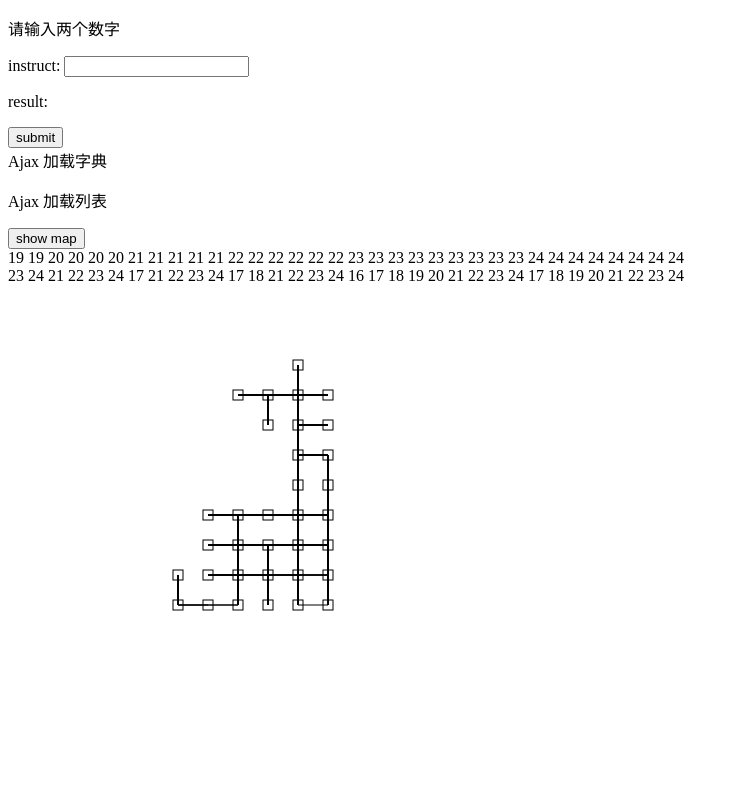
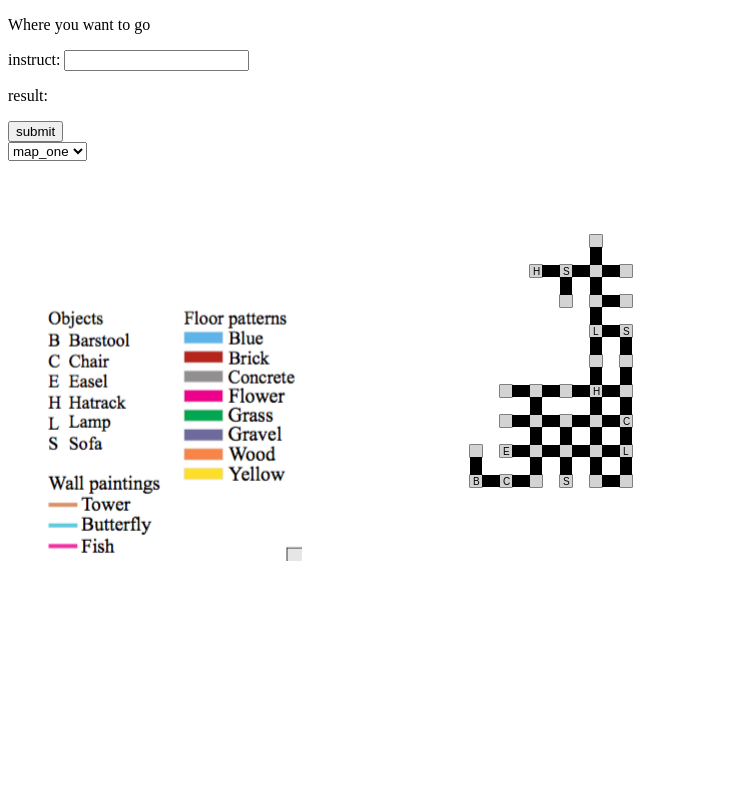
Before and after one commit to LittleYUYU/RobotNavigateNLP, a Django app: page / in a window 1280 px wide. Shown: the top 801 px of the page, without its empty margins (0-738 px from the left). After the commit the page ends 561 px from the top, so only its background shows below. Run offline with Django 3.2, Linux system fonts and the light colour scheme.

Commit message:
finish drawing maps

```diff
--- a/Implement/Implement/templates/index.html
+++ b/Implement/Implement/templates/index.html
@@ -7,23 +7,26 @@
 <script src="/assets/javascript/my_javascript.js"></script>
 </head>
 <body>
-<p>请输入两个数字</p>
+<p>Where you want to go</p>
+<edge node1="19,23" node2="19,24" wall="fish" floor="concrete"></edge>
 <form action="/judge/" method="get">
     instruct: <input type="text" id="instruction" name="instruction"> <br>
 
     <p>result: <span id='result'></span></p>
     <button type="button" id='judge'>submit</button>
 
-    <div id="dict">Ajax 加载字典</div>
-    <p id="dict_result"></p>
 
-    <div id="list">Ajax 加载列表</div>
-    <p id="list_result"></p>
 </form>
 
-<button type="button" id='show'>show map</button>
+
+<select id="map_select">
+  <option value ="map_one">map_one</option>
+  <option value ="map_jelly">map_jelly</option>
+  <option value="map_grid">map_grid</option>
+</select>
 <br/>
-<div id="node"></div>
-<canvas id="map" height="800" width="800" ></canvas>
+<img src="/assets/images/signs.png"/>
+<canvas id="map" height="400" width="400" ></canvas>
+
 </body>
 </html>
--- a/Implement/assets/javascript/my_javascript.js
+++ b/Implement/assets/javascript/my_javascript.js
@@ -2,81 +2,105 @@
  * Created by eric on 3/24/16.
  */
 
-function draw_rect(x, y){
+function draw_rect(node){
+    var d = $("select option:selected")[0].value == "map_grid" ? 0 : 406;
+    x = node.attr("x")*30-d;
+    y = node.attr("y")*30-d;
     var context = $("#map")[0].getContext("2d");
-    context.fillStyle='#FF000';
-    context.strokeRect(x*30-405, y*30-405, 10, 10);
+    context.fillStyle='lightgray';
+//    context.strokeStyle = 'black';
+    context.lineWidth = 1;
+
+    context.strokeRect(x, y, 12, 12);
+    context.fillRect(x, y, 12, 12);
+    context.fillStyle = "black";
+    context.fillText(node.attr("item")[0] == null ? " " : node.attr("item")[0].toUpperCase(), x+3, y+10);
 }
-
-function draw_edge(node1, node2){
+color_dict = {  "blue"      :"60b5e6",
+                "brick"     :"b32723",
+                "concrete"  :"918f90",
+                "flower"    :"e9168c",
+                "grass"     :"18a554",
+                "gravel"    :"6f6c9b",
+                "wood"      :"f4854f",
+                "yellow"    :"fcdc41",
+                "tower"     :"d7926b",
+                "butterfly" :"66cbdd",
+                "fish"      :"ee37a1"};
+function draw_edge(edge){
+    node1 = edge.attr("node1");
+    node2 = edge.attr("node2");
     var context = $("#map")[0].getContext("2d");
-    x1 = node1.split(",")[0]*30-400;
-    y1 = node1.split(",")[1]*30-400;
-    x2 = node2.split(",")[0]*30-400;
-    y2 = node2.split(",")[1]*30-400;
-    context.fillStyle='#FF000';
+    var d = $("select option:selected")[0].value == "map_grid" ? -6 : 400;
+    x1 = node1.split(",")[0]*30-d;
+    y1 = node1.split(",")[1]*30-d;
+    x2 = node2.split(",")[0]*30-d;
+    y2 = node2.split(",")[1]*30-d;
+    context.beginPath();
+    context.lineWidth = 12;
+    context.fillStyle = eval("color_dict." + edge.attr("wall"));
+    context.strokeStyle = color_dict[edge.attr("wall")];//eval("color_dict." + edge.attr("floor"));
     context.moveTo(x1, y1);
     context.lineTo(x2, y2);
     context.stroke();
+    context.closePath();
+
+    context.beginPath();
+    context.lineWidth = 8;
+    context.fillStyle = eval("color_dict." + edge.attr("floor"));
+    context.strokeStyle = color_dict[edge.attr("floor")];//eval("color_dict." + edge.attr("floor"));
+    context.moveTo(x1, y1);
+    context.lineTo(x2, y2);
+    context.stroke();
+    context.closePath();
+}
+
+function draw_map(map_name){
+    $.get('assets/maps/'+ map_name +'.xml', function (d) {
+
+        var nodes = $(d).find('node');
+
+        // draw edges
+        var edges = $(d).find("edge");
+        edges.each(function(){
+            draw_edge($(this));
+        });
+
+        // draw nodes
+        nodes.each(function(){
+            var node = $(this);
+            draw_rect(node);
+        });
+    });
 }
 
 $(document).ready(function(){
-    $.get('assets/maps/map_one.xml', function (d) {
+//    $.get('assets/maps/map_one.xml', function (d) {
+//        var $map = $(d).find('map');
+//        var nodes = $(d).find('node');
+//
+//        // draw edges
+//        var edges = $(d).find("edge");
+//        edges.each(function(){
+//            draw_edge($(this));
+//        });
+//
+//        // draw nodes
+//        nodes.each(function(){
+//            var node = $(this);
+//            draw_rect(node.attr("x"),node.attr("y"));
+//        });
+//
+//    });
+    draw_map("map_one");
 
+    $("#map_select").change(function(){
+        var canvas = $("canvas")[0];
+        var context = $("#map")[0].getContext("2d");
+        context.clearRect(0, 0, canvas.width, canvas.height);
+        draw_map($("select option:selected")[0].value);
+    });
 
-        var $map = $(d).find('map');
-        var nodes = $(d).find('node');
-//        var canvas=document.getElementById('map');
-        var canvas = $("#map")[0];
-        var ctx=canvas.getContext('2d');
-        ctx.fillStyle='#FF0000';
-        n = $(d).find("node").first();
-
-        nodes.each(function(){
-            var node = $(this);
-            $("#node").append(node.attr("x"), ' ');
-            draw_rect(node.attr("x"),node.attr("y"));
-        });
-
-
-        $("#node").append('<br>')
-        nodes.each(function(){
-            var node = $(this);
-            $("#node").append(node.attr("y"), ' ');
-        });
-
-        var edges = $(d).find("edge");
-        edges.each(function(){
-            draw_edge($(this).attr("node1"), $(this).attr("node2"));
-        });
-//        alert(node.attr("y"));
-        var $nodes = $map.find('nodes');
-        $nodes.each(function() {
-            var $node = $(this);
-            var x = $node.attr("x");
-            var item = $node.attr("item");
-        });
-        $('#show').click(function(){
-            var canvas=document.getElementById('map');
-            var ctx=canvas.getContext('2d');
-            ctx.fillStyle='#FF0000';
-            ctx.fillRect(0,0,40,60);
-        });
-        $(d).find('book').each(function () {
-            var $book = $(this);
-            var title = $book.attr("title");
-            var description = $book.find('description').text();  //这里是读取字段内容
-            var imageurl = $book.attr('imageurl');     //这里是读取字段属性值
-
-            var html = '<dt> <img class="bookImage" alt="" src="' + imageurl + '" /> </dt>';
-            html += '<dd> <span class="loadingPic" alt="Loading" />';
-            html += '<p class="title">' + title + '</p>';
-            html += '<p> ' + description + '</p>';
-            html += '</dd>';
-            $('dl').append($(html));
-            $('.loadingPic').fadeOut(2000);
-        });
-    });
     $("#judge").click(function(){
         var instruction = $("#instruction").val();
         $.get("/judge/",{'instruction':instruction}, function(ret){
```
Also changed, not shown: Implement/assets/images/signs.png (added).
